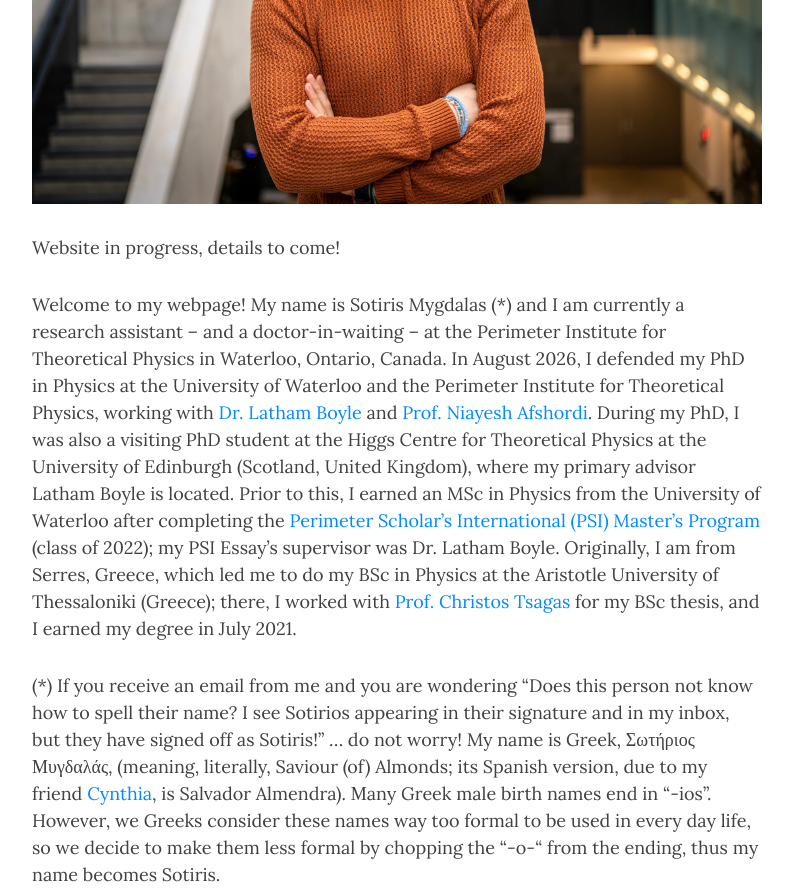
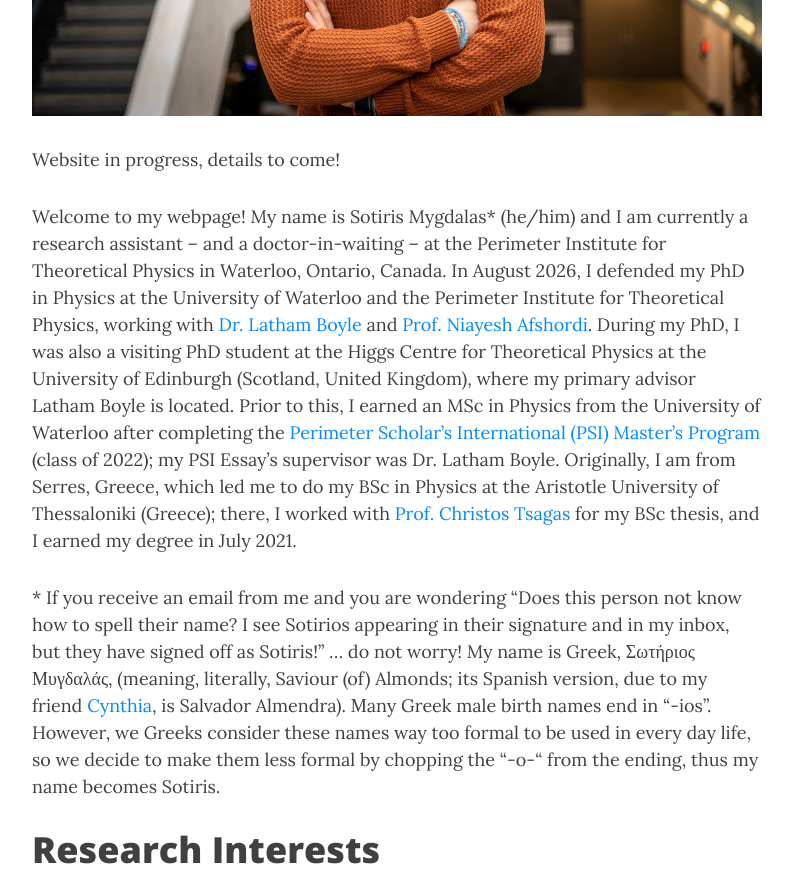
Before and after one commit to smygdalas/SMygdalas.github.io, a Jekyll site: the page built from index.md, in a window 1280 px wide and 1400 px high, scrolled down 649 px, cut to the strip 55-947 px from the top of the window. Shown: the whole strip, without its empty margins (243-1036 px from the left). Built offline with Jekyll 4.4.1, drawn with Linux system fonts in a browser that asks for light colours; nearby versions of some CDN libraries; comment, search, counter and statistics services are not loaded; some of the changed text lies outside the part shown.

Commit message:
Update index.md

```diff
--- a/index.md
+++ b/index.md
@@ -9,10 +9,10 @@ use-site-title: true
 
 Website in progress, details to come!
 
-Welcome to my webpage! My name is Sotiris Mygdalas (*) and I am currently a research assistant -- and a doctor-in-waiting -- at the Perimeter Institute for Theoretical Physics in Waterloo, Ontario, Canada. In August 2026, I defended my PhD in Physics at the University of Waterloo and the Perimeter Institute for Theoretical Physics, working with [Dr. Latham Boyle](https://www.ph.ed.ac.uk/people/latham-boyle) and [Prof. Niayesh Afshordi](https://nafshordi.com/). During my PhD, I was also a visiting PhD student at the Higgs Centre for Theoretical Physics at the University of Edinburgh (Scotland, United Kingdom), where my primary advisor Latham Boyle is located. Prior to this, I earned an MSc in Physics from the University of Waterloo after completing the [Perimeter Scholar's International (PSI) Master's Program](https://perimeterinstitute.ca/training/masters-program) (class of 2022); my PSI Essay's supervisor was Dr. Latham Boyle. Originally, I am from Serres, Greece, which led me to do my BSc in Physics at the Aristotle University of Thessaloniki (Greece); there, I worked with [Prof. Christos Tsagas](https://tsagas0.wixsite.com/mysite) for my BSc thesis, and I earned my degree in July 2021.
+Welcome to my webpage! My name is Sotiris Mygdalas\* (he/him) and I am currently a research assistant -- and a doctor-in-waiting -- at the Perimeter Institute for Theoretical Physics in Waterloo, Ontario, Canada. In August 2026, I defended my PhD in Physics at the University of Waterloo and the Perimeter Institute for Theoretical Physics, working with [Dr. Latham Boyle](https://www.ph.ed.ac.uk/people/latham-boyle) and [Prof. Niayesh Afshordi](https://nafshordi.com/). During my PhD, I was also a visiting PhD student at the Higgs Centre for Theoretical Physics at the University of Edinburgh (Scotland, United Kingdom), where my primary advisor Latham Boyle is located. Prior to this, I earned an MSc in Physics from the University of Waterloo after completing the [Perimeter Scholar's International (PSI) Master's Program](https://perimeterinstitute.ca/training/masters-program) (class of 2022); my PSI Essay's supervisor was Dr. Latham Boyle. Originally, I am from Serres, Greece, which led me to do my BSc in Physics at the Aristotle University of Thessaloniki (Greece); there, I worked with [Prof. Christos Tsagas](https://tsagas0.wixsite.com/mysite) for my BSc thesis, and I earned my degree in July 2021.
 
 
-(*) If you receive an email from me and you are wondering "Does this person not know how to spell their name? I see Sotirios appearing in their signature and in my inbox, but they have signed off as Sotiris!" ... do not worry! My name is Greek, Σωτήριος Μυγδαλάς, (meaning, literally, Saviour (of) Almonds; its Spanish version, due to my friend [Cynthia](https://inspirehep.net/authors/3151960), is Salvador Almendra). Μany Greek male birth names end in "-ios". However, we Greeks consider these names way too formal to be used in every day life, so we decide to make them less formal by chopping the "-o-" from the ending, thus my name becomes Sotiris.
+\* If you receive an email from me and you are wondering "Does this person not know how to spell their name? I see Sotirios appearing in their signature and in my inbox, but they have signed off as Sotiris!" ... do not worry! My name is Greek, Σωτήριος Μυγδαλάς, (meaning, literally, Saviour (of) Almonds; its Spanish version, due to my friend [Cynthia](https://inspirehep.net/authors/3151960), is Salvador Almendra). Μany Greek male birth names end in "-ios". However, we Greeks consider these names way too formal to be used in every day life, so we decide to make them less formal by chopping the "-o-" from the ending, thus my name becomes Sotiris.
 
 # Research Interests
 
```
Also changed, not shown: other parts of index.md (+1 -1 lines).
